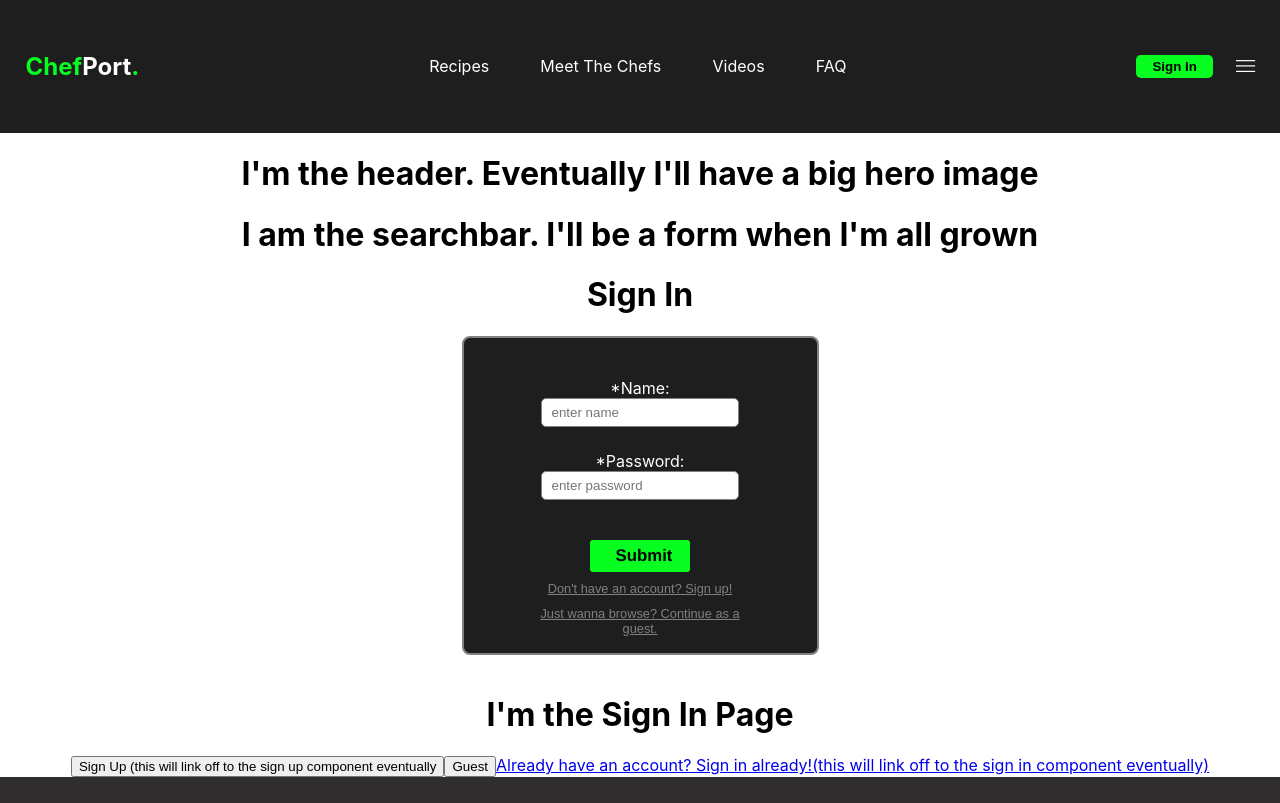
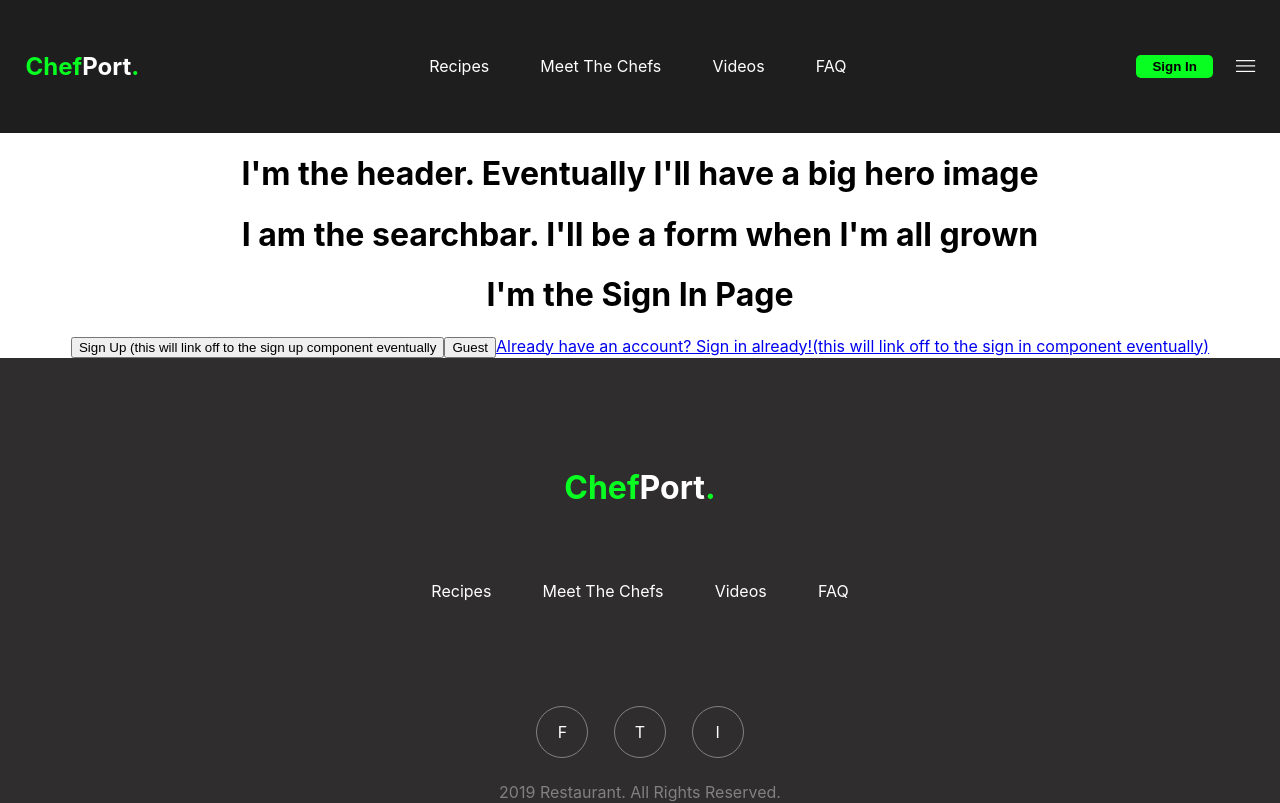
Before and after one commit to stackBlock/Chef-Portfolio-8-React-App, a React (Create React App) app in the folder chef-portfolio-app/: page /sign-in in a window 1280 px wide. Shown: the top 803 px of the page. Built offline with nearby package versions, Linux system fonts and the light colour scheme.

Commit message:
moved the sign in form to SignIn.js instead of SignInPage.js / changed name -> username fields

```diff
--- a/chef-portfolio-app/src/pages/SignInPage.js
+++ b/chef-portfolio-app/src/pages/SignInPage.js
@@ -5,62 +5,12 @@
 
 //decided that modals would be stretch
 
-// import React from "react";
-// import NavBar from "../universal/NavBar";
-// import Header from "../components/Header";
-// import { Link } from "react-router-dom";
-// import SearchBar from "../universal/SearchBar";
-// import Footer from "../universal/Footer";
-
-// function SignInPage(props) {
-//   const routeToHomepage = () => {
-//     props.history.push("/");
-//   };
-
-//   const routeToNewProfile = () => {
-//     props.history.push("/new-profile");
-//   };
-
-//   return (
-//     <>
-//       <NavBar />
-//       <Header />
-//       <SearchBar />
-//       <h1>I'm the Sign In Page</h1>
-//       <button onClick={routeToNewProfile}>
-//         Sign Up (this will link off to the sign up component eventually
-//       </button>
-//       <button onClick={routeToHomepage}>Guest</button>
-//       <Link to="">
-//         Already have an account? Sign in already!(this will link off to the sign
-//         in component eventually)
-//       </Link>
-//       <Footer />
-//     </>
-//   );
-// }
-
-// export default SignInPage;
-
-
-
-
-import React, {useState} from "react";
+import React from "react";
 import NavBar from "../universal/NavBar";
 import Header from "../components/Header";
 import { Link } from "react-router-dom";
-import {Formik, Form, Field} from 'formik';
-import * as Yup from 'yup';
-import axios from 'axios';
 import SearchBar from "../universal/SearchBar";
 import Footer from "../universal/Footer";
-
-
-
-const userSchema = Yup.object().shape({
-  name: Yup.string().required().min(2),
-  password: Yup.string().required().min(3)
-});
 
 function SignInPage(props) {
   const routeToHomepage = () => {
@@ -71,78 +21,11 @@ function SignInPage(props) {
     props.history.push("/new-profile");
   };
 
-  const [users, setUsers] = useState([]);
-
   return (
     <>
       <NavBar />
       <Header />
       <SearchBar />
-      <h1>Sign In</h1>
-
-      <Formik
-          initialValues={{
-            name: "",
-            password: ""
-          }}
-          onSubmit={(values, tools) => {
-            tools.resetForm();
-            axios.post('https://reqres.in/api/users', values)
-              .then(res => {
-                console.log('SUCCESSFUL', res)
-                console.log(res.data)
-
-                const userData = res.data;
-
-                setUsers([...users, userData]);
-              })
-              .catch(err => {
-                console.log('FAILURE: ', err)
-              })
-          }}
-          validationSchema={userSchema}
-          render={props => {
-            return(
-              <Form className="formContainer">
-                <label>
-                  *Name:
-                  <Field
-                    className="input inputName"
-                    name="name"
-                    type="text"
-                    placeholder="enter name"
-                  />
-                </label>
-                {props.errors.name && props.touched.name ? (
-                  <span className="red">{props.errors.name}</span>
-                ) : (
-                  ""
-                )}
-
-                <label>
-                  *Password:
-                  <Field
-                    className="input inputPassword"
-                    name="password"
-                    type="text"
-                    placeholder="enter password"
-                  />
-                </label>
-                {props.errors.password && props.touched.password ? (
-                  <span className="red">{props.errors.password}</span>
-                ) : (
-                  ""
-                )}
-
-                <input className="submitButton" type="submit"/>
-
-                <button className="signUpSwitch">Don't have an account? Sign up!</button>
-
-                <button className="guestSignIn" onClick={routeToHomepage}>Just wanna browse? Continue as a guest.</button>
-              </Form>
-            )
-          }}
-        />
       <h1>I'm the Sign In Page</h1>
       <button onClick={routeToNewProfile}>
         Sign Up (this will link off to the sign up component eventually
```
Also changed, not shown: chef-portfolio-app/src/components/SignIn.js (+113 -0 lines).
